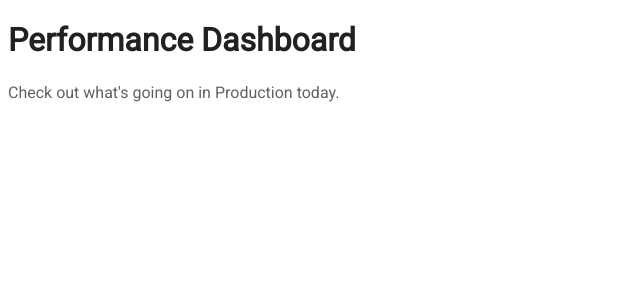
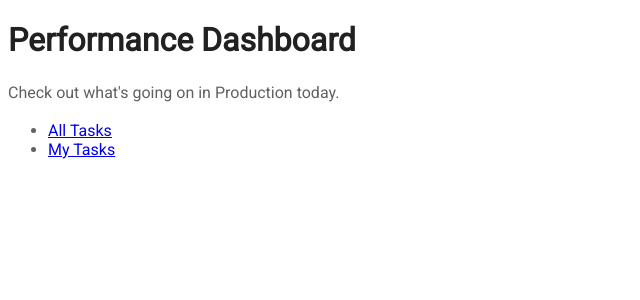
Before and after one commit to robdecipher/joffrey-ui, a Next.js app: page / in a window 1280 px wide. Shown: the top 300 px of the page, without its empty margins (0-640 px from the left). Built offline with nearby package versions, Linux system fonts and the light colour scheme.

Commit message:
Links added to main paths

```diff
--- a/pages/index.js
+++ b/pages/index.js
@@ -1,10 +1,24 @@
+import Link from 'next/link';
+
 function Dashboard() {
+
+
+
     return(
         <div>
             <h1>Performance Dashboard</h1>
             <p>Check out what's going on in Production today.</p>
+            <ul>
+                <li>
+                    <Link href='/tasks'>All Tasks</Link>
+                </li>
+                <li>
+                    <Link href='/tasks/my-tasks'>My Tasks</Link>
+                </li>
+            </ul>
         </div>
     );
+
 }
 
 export default Dashboard;
```
Also changed, not shown: pages/users/index.js (+12 -0 lines).
